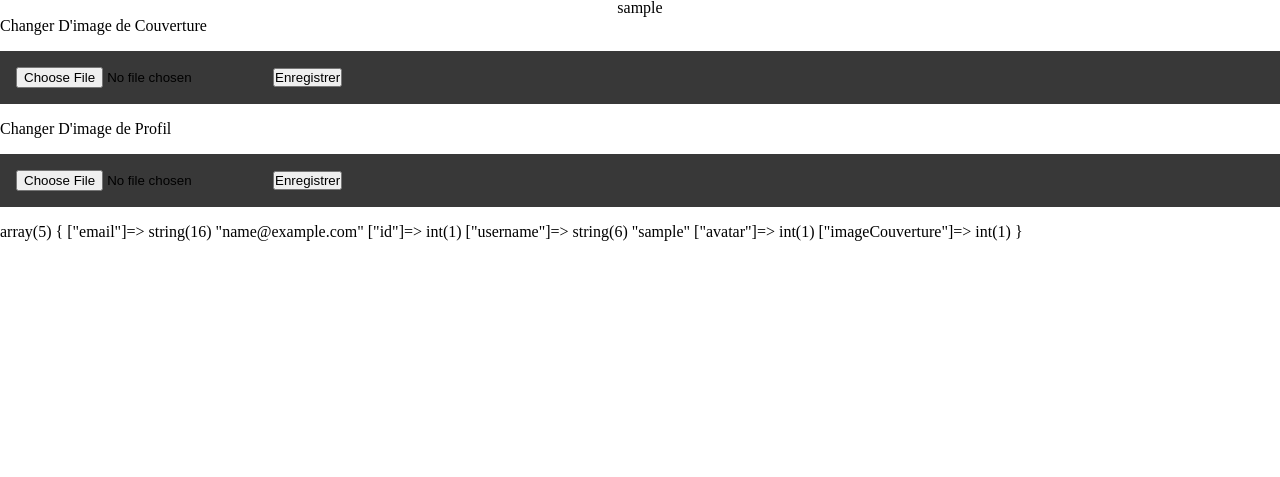
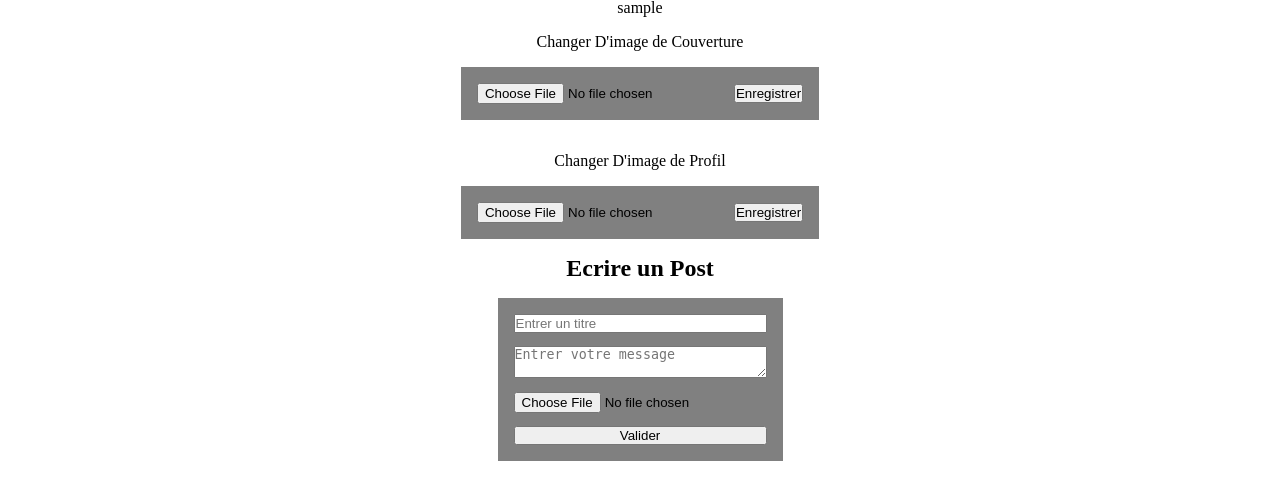
Before and after one commit to ThomasMarcheschi/PostApp, a PHP site: page /profil in a window 1280 px wide. Shown: the part 738-1215 px from the top of the page. Before the commit the page ends 979 px from the top, so only its background shows below. Run offline with PHP 8.4, Linux system fonts and the light colour scheme; the visitor is signed in with stand-in values (Sample User, id 1).

Commit message:
Ajout formulaire Post + connexion DB

```diff
--- /dev/null
+++ b/controllers/PostController.php
@@ -0,0 +1,27 @@
+<?php
+include_once $_SERVER['DOCUMENT_ROOT']."/models/PostModel.php";
+
+class PostController{
+    private $id;
+    private $titre;
+    private $content;
+    private $imagePost;
+    private $date;
+    private $usernameID;
+
+    private $postModel;
+
+    function __construct($postContent,$postTitle,$postImage,$usernameID){
+        $this -> content = $postContent;
+        $this -> titre = $postTitle;
+        $this -> imagePost = $postImage;
+        $this -> usernameID = $usernameID;
+        $this -> postModel = new PostModel($postContent,$postTitle,$postImage,$usernameID);
+        }
+
+    function addPost(){
+        $postTab = $this -> postModel -> addPost();
+        $this -> date = $postTab['date'];
+        $this -> id = $postTab['id'];
+    }
+}
--- a/controllers/UserController.php
+++ b/controllers/UserController.php
@@ -1,5 +1,6 @@
 <?php
 include_once $_SERVER['DOCUMENT_ROOT'] . "/models/UserModel.php";
+include_once $_SERVER['DOCUMENT_ROOT'] . "/controllers/PostController.php";
 
 class UserController
 {
@@ -9,6 +10,7 @@ class UserController
     private $id;
     private $avatar;
     private $imageCouverture;
+    private $post = [];
 
     private $userModel;
 
@@ -175,10 +177,10 @@ class UserController
       function saveImageAvatar($avatar){
         $imageInfo = pathinfo($avatar['name']);
         $image = $_SESSION['id'].'.'.$imageInfo['extension'];
-        copy($avatar['tmp_name'], '../images/users/'. $image);
+        copy($avatar['tmp_name'], '../images/avatar/'. $image);
 
         //Utiliser le model pour mettre a jour user dans la DB.
-        $this ->userModel -> saveImageToDB($image);
+        $this ->userModel -> saveAvatarToDB($image);
         return $image;
       }
 
@@ -191,11 +193,27 @@ class UserController
       function saveImageCouverture($imageCouverture){
         $imageInfo = pathinfo($imageCouverture['name']);
         $image = $_SESSION['id'].'.1.'.$imageInfo['extension'];
-        copy($imageCouverture['tmp_name'], '../images/users/'. $image);
+        copy($imageCouverture['tmp_name'], '../images/couverture/'. $image);
 
         //Utiliser le model pour mettre a jour user dans la DB.
-        $this ->userModel -> saveImageToDB($image);
+        $this ->userModel -> saveCouvertureToDB($image);
         return $image;
       }
 
+      function addPost($postContent,$postTitle,$postImage){
+        $todoController = new PostController($postContent,$postTitle,$postImage, $this -> id);
+
+        $todoController -> addPost();
+      }
+
+
+    /**
+     * Get the value of post
+     */
+    public function getPost()
+    {
+        return $this->post;
+    }
+
+
 }
--- /dev/null
+++ b/models/PostModel.php
@@ -0,0 +1,41 @@
+<?php
+include_once $_SERVER['DOCUMENT_ROOT']."/models/DB.php";
+
+class PostModel extends DB{
+    private $content;
+    private $titre;
+    private $usernameID;
+    private $id;
+    private $imagePost;
+
+    function __construct($postContent,$postTitle,$postImage,$usernameID){
+        parent::__construct();
+        $this -> content = $postContent;
+        $this -> titre = $postTitle;
+        $this -> imagePost = $postImage;
+        $this -> usernameID = $usernameID;
+        }
+
+        function addPost(){
+
+            $stmt = $this -> getConnect() -> prepare("INSERT INTO post (titre,content,imagePost,usernameID) VALUES (?,?,?,?)");
+
+            $stmt -> bindParam(1, $this -> titre);
+            $stmt -> bindParam(2, $this -> content);
+            $stmt -> bindParam(3, $this -> imagePost);
+            $stmt -> bindParam(4, $this -> usernameID);
+
+            $stmt -> execute();
+            $this -> id =  $this -> getConnect() -> lastInsertId();
+
+            return $this -> fetch();
+          }
+
+
+          function fetch(){
+            $stmt = $this -> getConnect() -> prepare("SELECT * FROM post WHERE id=?");
+            $stmt -> bindParam(1, $this ->id);
+            $stmt -> execute();
+            return $stmt -> fetch(PDO::FETCH_ASSOC);
+          }
+}
--- a/models/UserModel.php
+++ b/models/UserModel.php
@@ -63,9 +63,16 @@ class UserModel extends DB{
         return $userFromDB;
       }
 
-      function saveImageToDB($image){
+      function saveAvatarToDB($avatar){
         $stmt = $this -> getConnect() -> prepare("UPDATE users SET avatar=? WHERE email=?");
-        $stmt ->bindParam(1, $image);
+        $stmt ->bindParam(1, $avatar);
+        $stmt ->bindParam(2, $this -> email);
+        $stmt ->execute();
+      }
+
+      function saveCouvertureToDB($couverture){
+        $stmt = $this -> getConnect() -> prepare("UPDATE users SET imageCouverture=? WHERE email=?");
+        $stmt ->bindParam(1, $couverture);
         $stmt ->bindParam(2, $this -> email);
         $stmt ->execute();
       }
--- a/profil.php
+++ b/profil.php
@@ -18,12 +18,12 @@ include_once $_SERVER['DOCUMENT_ROOT'] . "/components/head.php";
 
 
     <div class="info-profil">
-        <img id="couverture" src='<?= "/images/users/" . $_SESSION['imageCouverture'] ?>' alt="imageCouverture">
-        <img id="avatar" src='<?= "/images/users/" . $_SESSION['avatar'] ?>' alt="avatar">
+        <img id="couverture" src='<?= "/images/couverture/" . $_SESSION['imageCouverture'] ?>' alt="imageCouverture">
+        <img id="avatar" src='<?= "/images/avatar/" . $_SESSION['avatar'] ?>' alt="avatar">
         <p><?= $_SESSION['username'] ?></p>
     </div>
 
-    <section>
+    <section class="modif-image">
         <p>Changer D'image de Couverture</p>
         <form action="/routes/uploadCouverture.php" method="POST" enctype="multipart/form-data">
             <input type="file" name="imageCouverture" accept="image/png, image/jpeg" />
@@ -34,10 +34,18 @@ include_once $_SERVER['DOCUMENT_ROOT'] . "/components/head.php";
             <input type="file" name="avatar" accept="image/png, image/jpeg" />
             <button type="submit">Enregistrer</button>
         </form>
-
     </section>
 
-    <?php var_dump($_SESSION)?>
+    <section class="message">
+        <h2>Ecrire un Post</h2>
+        <form action="/routes/addPost.php" method="POST">
+            <input type="text" name="titre" placeholder="Entrer un titre">
+            <textarea type="textarea" name="content" placeholder="Entrer votre message"></textarea>
+            <input type="file" name="imageOptionnelle">
+            <button>Valider</button>
+        </form>
+    </section>
+
 
 
 </body>
--- a/styles/style.css
+++ b/styles/style.css
@@ -27,7 +27,7 @@ nav>ul>li,nav a{
 }
 
 form {
-    background-color: rgb(56, 56, 56);
+    background-color:gray;
     padding: 1em;
     margin: 1em 0;
 }
@@ -49,7 +49,7 @@ form {
   height: 200px;
   object-fit: cover;
   border-radius: 100%;
-  border: 1px solid rgb(26, 51, 116);
+  border: 1px solid gray;
 }
 
 #couverture{
@@ -58,3 +58,35 @@ form {
     object-fit: cover;
 
 }
+.modif-image {
+    width: 100%;
+    display: flex;
+    flex-direction: column;
+    justify-content: center;
+    align-items: center;
+}
+.modif-image > form{
+    background-color: gray;
+}
+
+.modif-image > p {
+    margin-top: 1em;
+}
+
+.message{
+    width: 100%;
+    display: flex;
+    flex-direction: column;
+    justify-content: center;
+    align-items: center;
+}
+
+.message > form{
+    background-color: gray;
+    display: flex;
+    flex-direction: column;
+}
+
+.message > form > input,textarea{
+    margin-bottom: 1em;
+}
```
Also changed, not shown: roadmap.md (+10 -7 lines), routes/addPost.php (added, +17 -0 lines), images/avatar/5.jpg (added), images/avatar/default_avatar.png (renamed from images/users/default_avatar.png), images/couverture/5.1.jpg (added), images/couverture/default_couverture.png (renamed from images/users/default_couverture.png), images/users/5.1.jpg (deleted), images/users/5.jpg (deleted).
